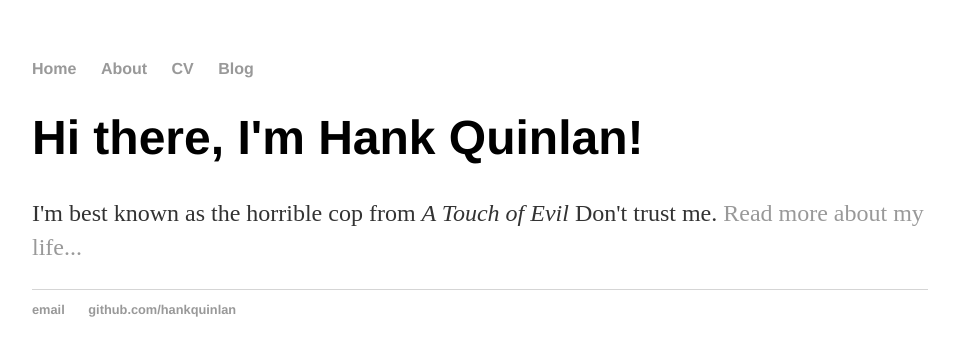
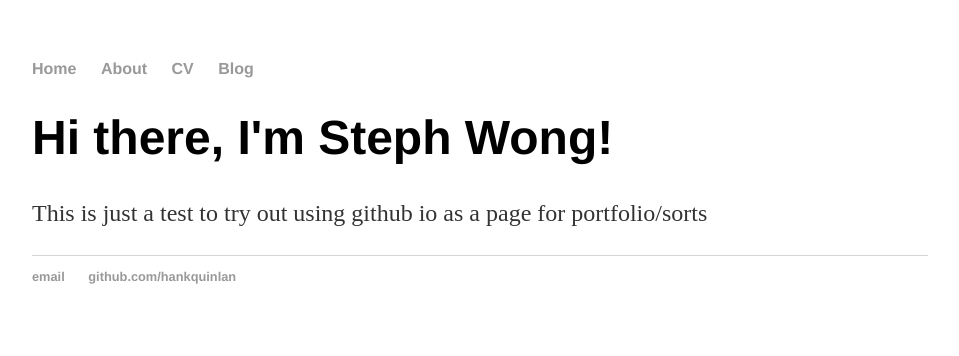
Before and after one commit to stephwongwt/stephwongwt.github.io, a Jekyll site: the page built from index.html, in a window 1280 px wide. Shown: the top 356 px of the page, without its empty margins (160-1119 px from the left). Built offline with Jekyll 4.4.1, drawn with Linux system fonts in a browser that asks for light colours.

Commit message:
Update index.html

```diff
--- a/index.html
+++ b/index.html
@@ -1,8 +1,8 @@
 ---
 layout: default
-title: Hank Quinlan, Horrible Cop
+title: Steph Wong, Horrible Githubber
 ---
 <div class="blurb">
-	<h1>Hi there, I'm Hank Quinlan!</h1>
-	<p>I'm best known as the horrible cop from <em>A Touch of Evil</em> Don't trust me. <a href="/about">Read more about my life...</a></p>
+	<h1>Hi there, I'm Steph Wong!</h1>
+	<p>This is just a test to try out using github io as a page for portfolio/sorts</a></p>
 </div><!-- /.blurb -->
```
